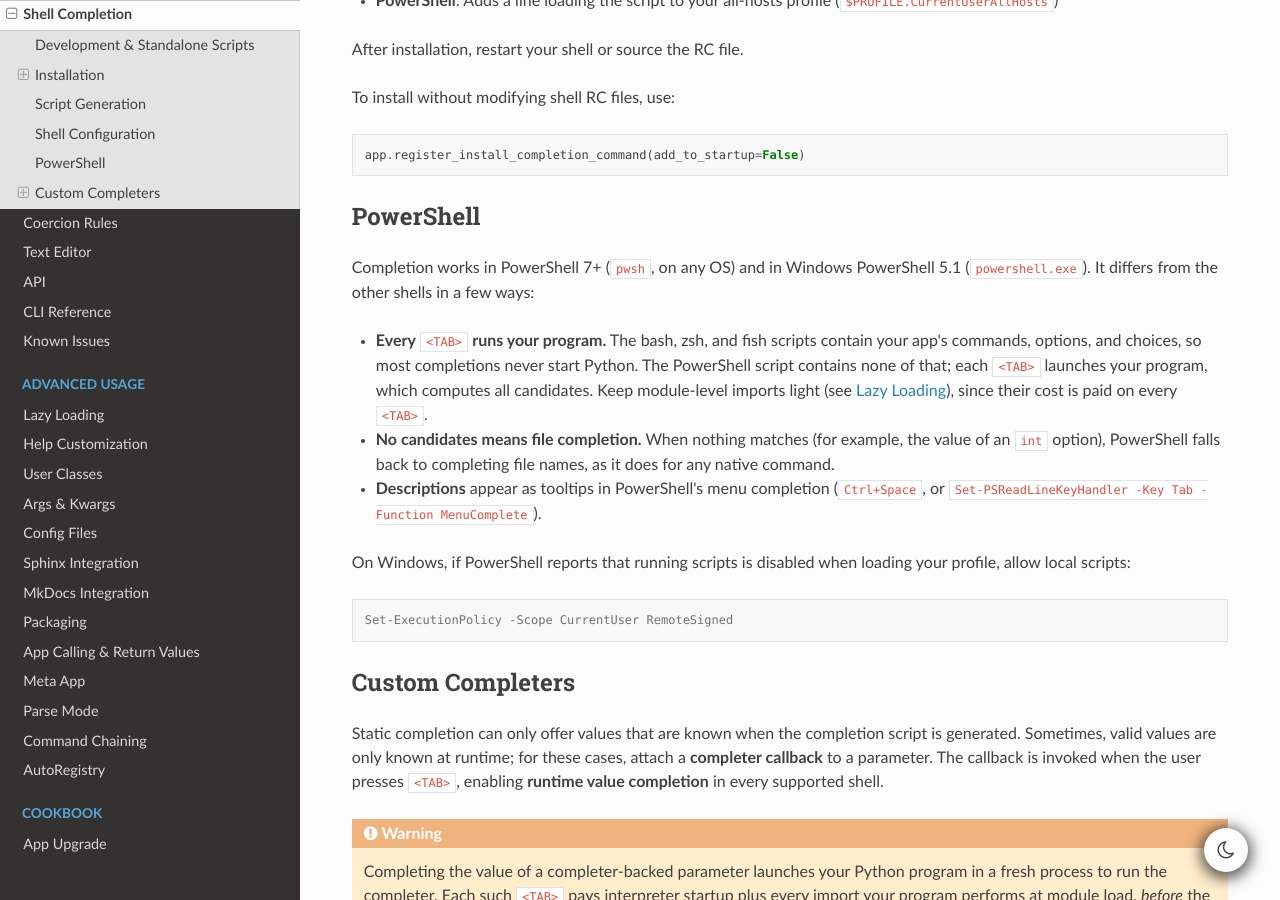
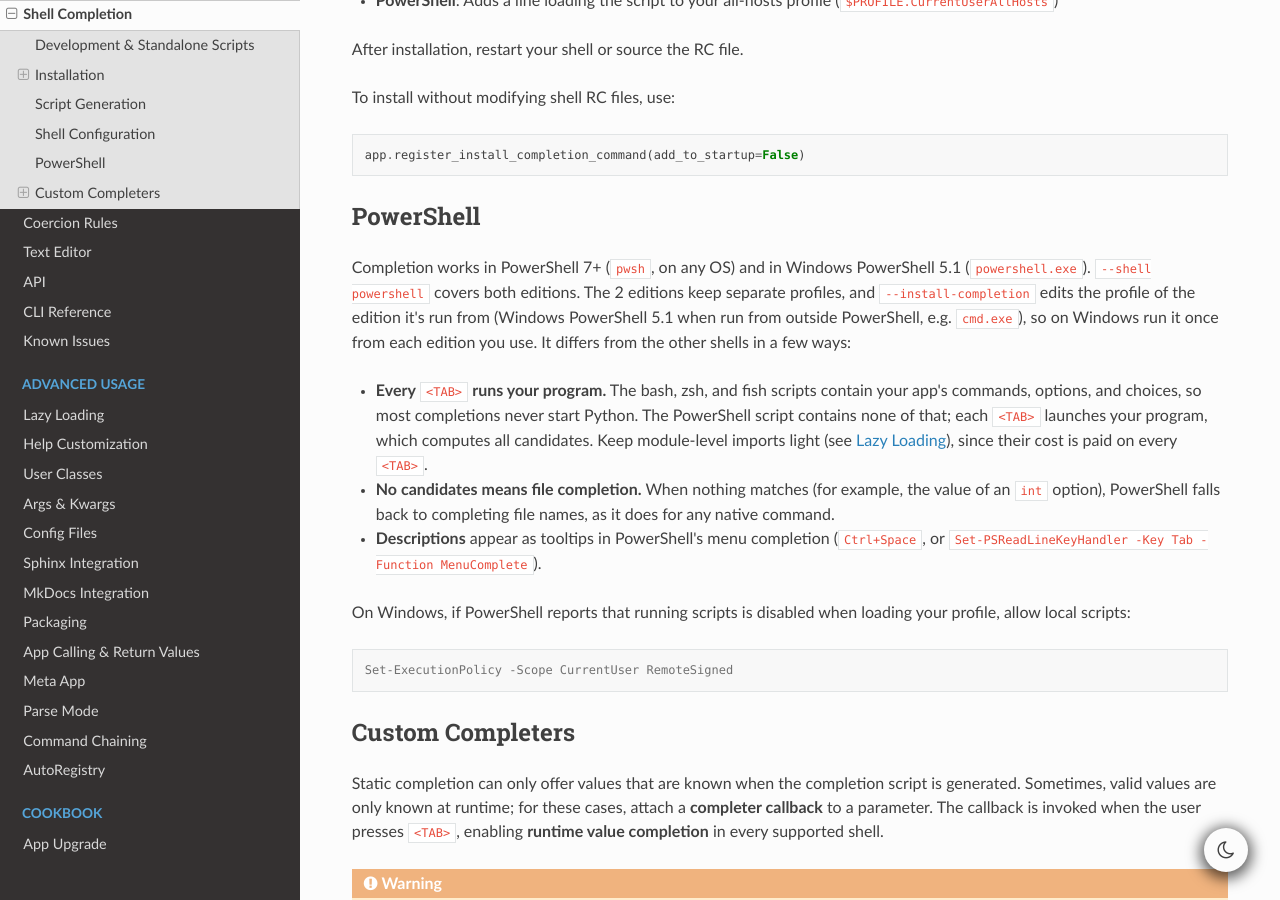
Before and after one commit to BrianPugh/cyclopts, a Sphinx documentation site: the page built from docs/source/shell_completion.rst, in a window 1280 px wide and 900 px high, scrolled down 2972 px. Built offline with Sphinx 7.4.7 and the Read the Docs theme 3.1.0, drawn with Linux system fonts in a browser that asks for light colours; the version number could not be read and is left out.

Commit message:
docs: note that --shell powershell covers both editions and installs per edition
Co-Authored-By: Claude Opus 5.5 <noreply@anthropic.com>

```diff
--- a/docs/source/shell_completion.rst
+++ b/docs/source/shell_completion.rst
@@ -144,6 +144,7 @@ PowerShell
 ==========
 
 Completion works in PowerShell 7+ (``pwsh``, on any OS) and in Windows PowerShell 5.1 (``powershell.exe``).
+``--shell powershell`` covers both editions. The 2 editions keep separate profiles, and ``--install-completion`` edits the profile of the edition it's run from (Windows PowerShell 5.1 when run from outside PowerShell, e.g. ``cmd.exe``), so on Windows run it once from each edition you use.
 It differs from the other shells in a few ways:
 
 - **Every** ``<TAB>`` **runs your program.** The bash, zsh, and fish scripts contain your app's commands, options, and choices, so most completions never start Python. The PowerShell script contains none of that; each ``<TAB>`` launches your program, which computes all candidates. Keep module-level imports light (see :ref:`Lazy Loading`), since their cost is paid on every ``<TAB>``.
```
